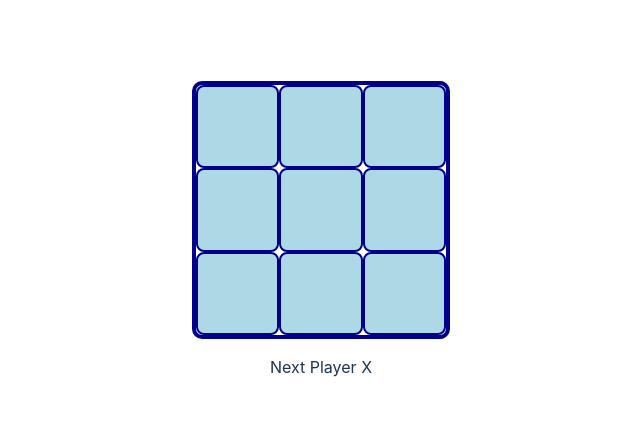
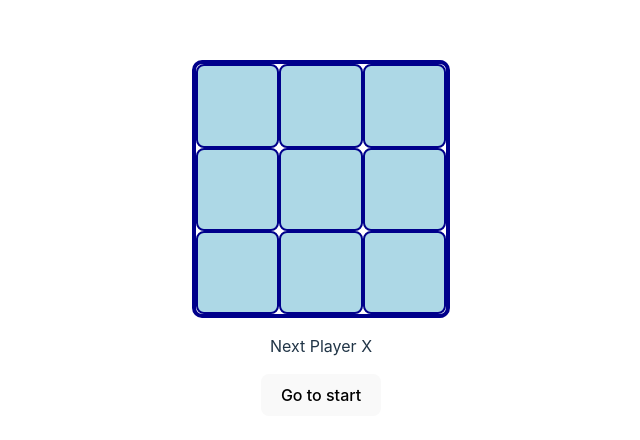
Before and after one commit to thinhpham311-dev/react-tic-tac-toe-demo, a React (Vite) app: page / in a window 1280 px wide. Shown: the part 162-602 px from the top of the page, without its empty margins (319-959 px from the left). Built offline with nearby package versions, Linux system fonts and the light colour scheme.

Commit message:
The user can restart the game

```diff
--- a/src/App.tsx
+++ b/src/App.tsx
@@ -27,10 +27,17 @@ function App() {
     setXisNext(!xIsNext);
   }
 
+  const jumpTo = (step: number) => {
+    setStepNumber(step);
+    setXisNext(step % 2 === 0);
+  }
+
+
   return (
     <>
       <Board squares={history[stepNumber]} onClick={handleClick} />
       <p>{winner ? `Winner: ${winner}` : `Next Player ${xIsNext ? 'X' : 'O'}`}</p>
+      <button onClick={() => jumpTo(0)}> Go to start</button>
     </>
   )
 }
```
